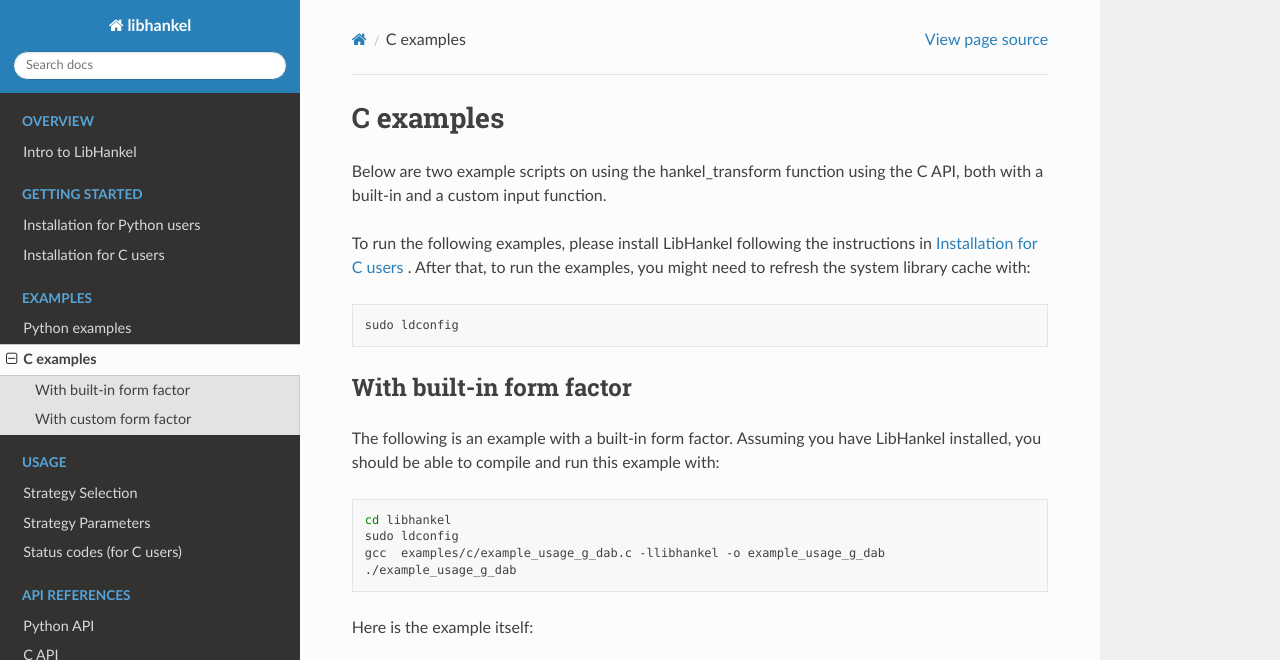
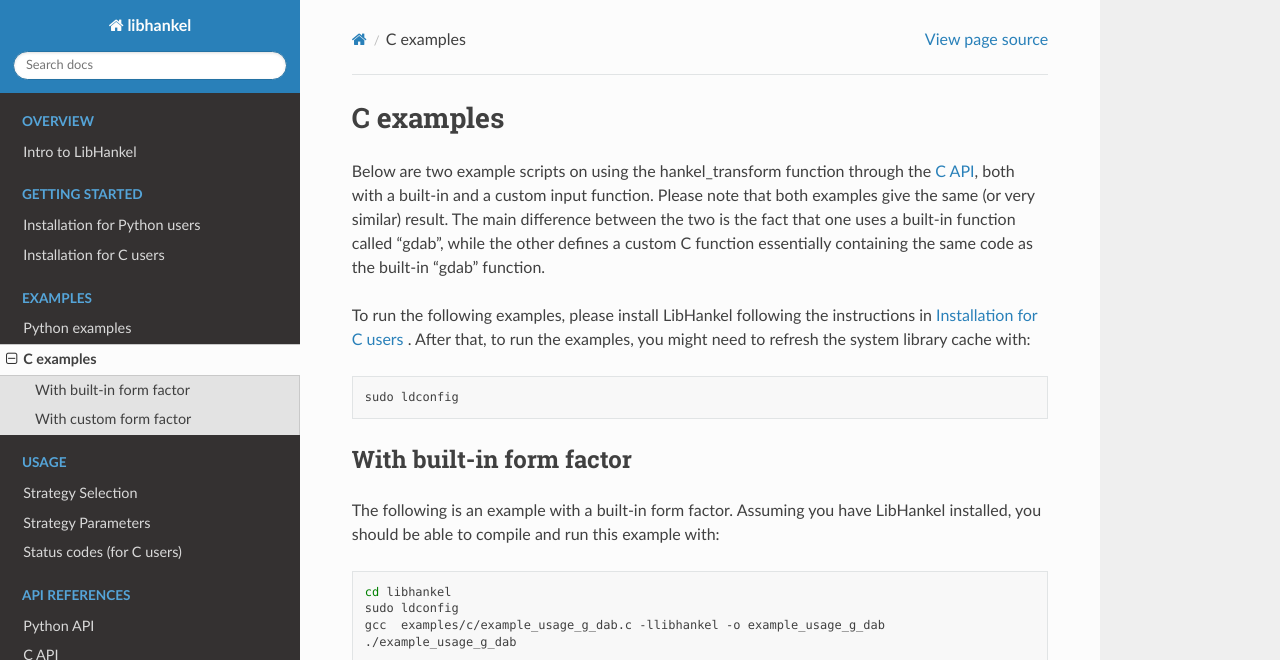
Before and after one commit to Letizia97/libhankel, a Sphinx documentation site: the page built from docs/source/examples/c_examples.rst, in a window 1280 px wide and 900 px high, cut to the strip 0-660 px from the top of the window. Built offline with Sphinx 7.4.7 and the Read the Docs theme 3.1.0, drawn with Linux system fonts in a browser that asks for light colours.

Commit message:
Clarify that both examples with built-in and custom functions yield same result

```diff
--- a/docs/source/examples/c_examples.rst
+++ b/docs/source/examples/c_examples.rst
@@ -3,8 +3,11 @@
 C examples
 ===========
 
-Below are two example scripts on using the hankel_transform function using the C API,
-both with a built-in and a custom input function.
+Below are two example scripts on using the hankel_transform function through the :ref:`c-api`,
+both with a built-in and a custom input function.  Please note that both examples give
+the same (or very similar) result. The main difference between the two is the fact
+that one uses a built-in function called "gdab", while the other defines a custom C
+function essentially containing the same code as the built-in "gdab" function.
 
 To run the following examples, please install LibHankel following the instructions
 in :ref:`quickstart-c` . After that, to run the examples, you might need to refresh the
--- a/docs/source/examples/python_examples.rst
+++ b/docs/source/examples/python_examples.rst
@@ -9,7 +9,11 @@ Python examples
 
 
 Below are a couple of examples on how to use the hankel_transform function
-using the :ref:`python-api`, both with a built-in and a custom input function.
+through the :ref:`python-api`, both with a built-in and a custom input function.
+Please note that both examples give the same (or very similar) result. The
+main difference between the two is the fact that one uses a built-in function called
+"gdab", while the other defines a custom Python function essentially containing the same
+code as the built-in "gdab" function.
 
 In order to run these examples, please install LibHankel through
 the instructions at :ref:`quickstart-python`.
```
